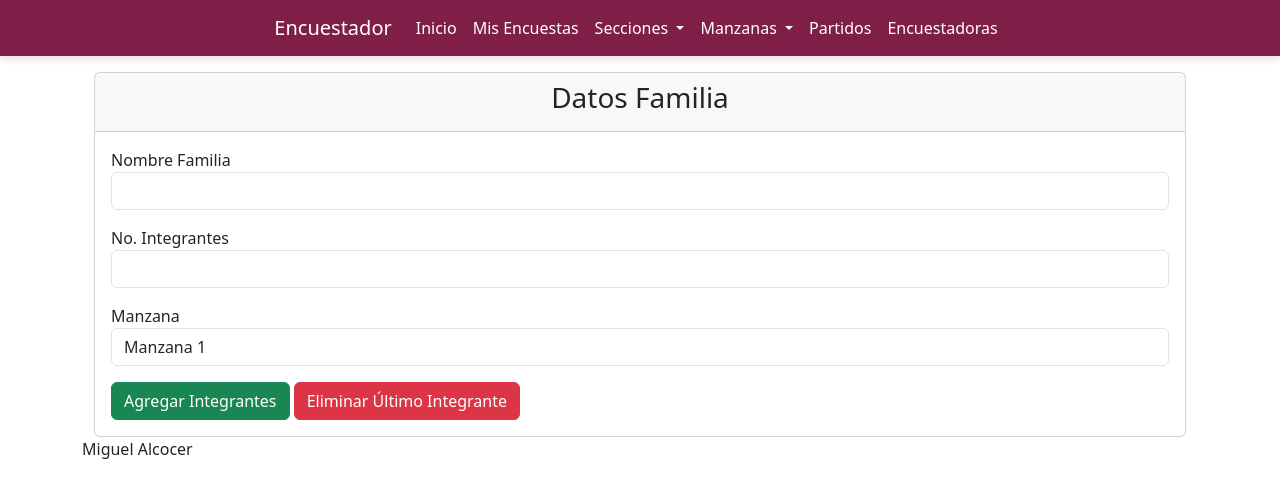
After one commit to xTurbito/encuesta, a PHP site: page /encuesta/modulos/MisEncuestas/Encuesta.php in a window 1280 px wide. The commit adds this page. Shown: the top 498 px of the page. Run offline with PHP 8.4, Linux system fonts and the light colour scheme; some libraries are stand-ins or nearby versions.

Commit message:
Se agregan inputs dinamicos para la encuesta

```diff
--- /dev/null
+++ b/Assets/js/NuevaEncuesta.js
@@ -0,0 +1,29 @@
+//Crear inputs dinamicos
+document.getElementById('addButton').addEventListener('click', function(e) {
+    e.preventDefault();
+    const container = document.getElementById('container');
+    const label = document.createElement('label');
+    const input = document.createElement('input');
+    const count = container.getElementsByTagName('input').length;
+    label.textContent = 'Integrante ' + (count + 1);
+    label.htmlFor = 'newInput' + count;
+    input.id = 'newInput' + count;
+    input.name = 'newInput' + count;
+    input.type = 'text';
+    input.className = 'form-control';
+    container.appendChild(label);
+    container.appendChild(input);
+});
+
+document.getElementById('removeButton').addEventListener('click', function(e) {
+    e.preventDefault();
+    var container = document.getElementById('container');
+    if (container.lastChild) {
+        container.removeChild(container.lastChild); // remove input
+        if (container.lastChild) {
+            container.removeChild(container.lastChild); // remove label
+        }
+        var count = container.getElementsByTagName('input').length;
+        document.getElementById('inputCount').value = count;
+    }
+});
--- a/layout/foot.php
+++ b/layout/foot.php
@@ -8,5 +8,6 @@
 
   <script src="https://cdn.jsdelivr.net/npm/bootstrap@5.3.2/dist/js/bootstrap.min.js" integrity="sha384-BBtl+eGJRgqQAUMxJ7pMwbEyER4l1g+O15P+16Ep7Q9Q+zqX6gSbd85u4mG4QzX+" crossorigin="anonymous"></script>
   <script src="https://cdn.jsdelivr.net/npm/axios/dist/axios.min.js"></script>
+ <script src="http://localhost/encuesta/assets/js/NuevaEncuesta.js"> </script>
 </body>
 </html>
--- a/layout/top.php
+++ b/layout/top.php
@@ -51,7 +51,7 @@ $url_base = "http://localhost/encuesta/";
                   </a>
                   <ul class="dropdown-menu">
                     <li><a class="dropdown-item" href="<?php echo $url_base ?>/modulos/manzanas"">Ver Manzanas</a></li>
-                    <li><a class="dropdown-item" href="<?php echo $url_base ?>/modulos/Manzaneras">Jefas de Manzana</a></li>
+                    <li><a class="dropdown-item" href="<?php echo $url_base ?>/modulos/Manzaneras/">Jefas de Manzana</a></li>
             </ul>
           </li>
                     <li class=" nav-item">
--- /dev/null
+++ b/modulos/MisEncuestas/Encuesta.php
@@ -0,0 +1,42 @@
+<?php
+include("../../layout/top.php");
+require("../../config/dbcontext.php");
+?>
+
+<div class="container mt-3">
+    <div class="card">
+        <div class="card-header">
+            <h3 class="d-flex flex-column flex-md-row justify-content-center">Datos Familia</h3>
+        </div>
+        <div class="card-body">
+            <form method="post" id="formEncuesta">
+                <div class="mb-3">
+                    <label for="nombreFamilia" class="form-label>">Nombre Familia</label>
+                    <input type="text" class="form-control" id="nombreFamilia" name="nombreFamilia" required>
+                </div>
+                <div class="mb-3">
+                    <label for="" class="formlabel">No. Integrantes</label>
+                    <input type="number" class="form-control" id="NumVotantes" name="NumVotantes" required>
+                </div>
+                <div class="mb-3">
+                    <label for="" class="formlabel">Manzana</label>
+                    <select name="" id="" class="form-control">
+                        <option value="">Manzana 1</option>
+                    </select>
+                </div>
+                <div id="container" class="mb-3">
+
+                </div>
+                <div class="mt-3">
+                    <button id="addButton" class="btn btn-success">Agregar Integrantes</button>
+                    <button id="removeButton" class="btn btn-danger">Eliminar Último Integrante</button>
+                </div>
+                <input type="hidden" id="inputCount" name="inputCount" value="0">
+
+            </form>
+        </div>
+    </div>
+</div>
+
+
+<?php include("../../layout/foot.php"); ?>
```
Also changed, not shown: modulos/Manzaneras/MostrarManzaneras.php (added, +27 -0 lines), modulos/Manzaneras/index.php (+30 -0 lines), modulos/MisEncuestas/index.php (+29 -0 lines).
